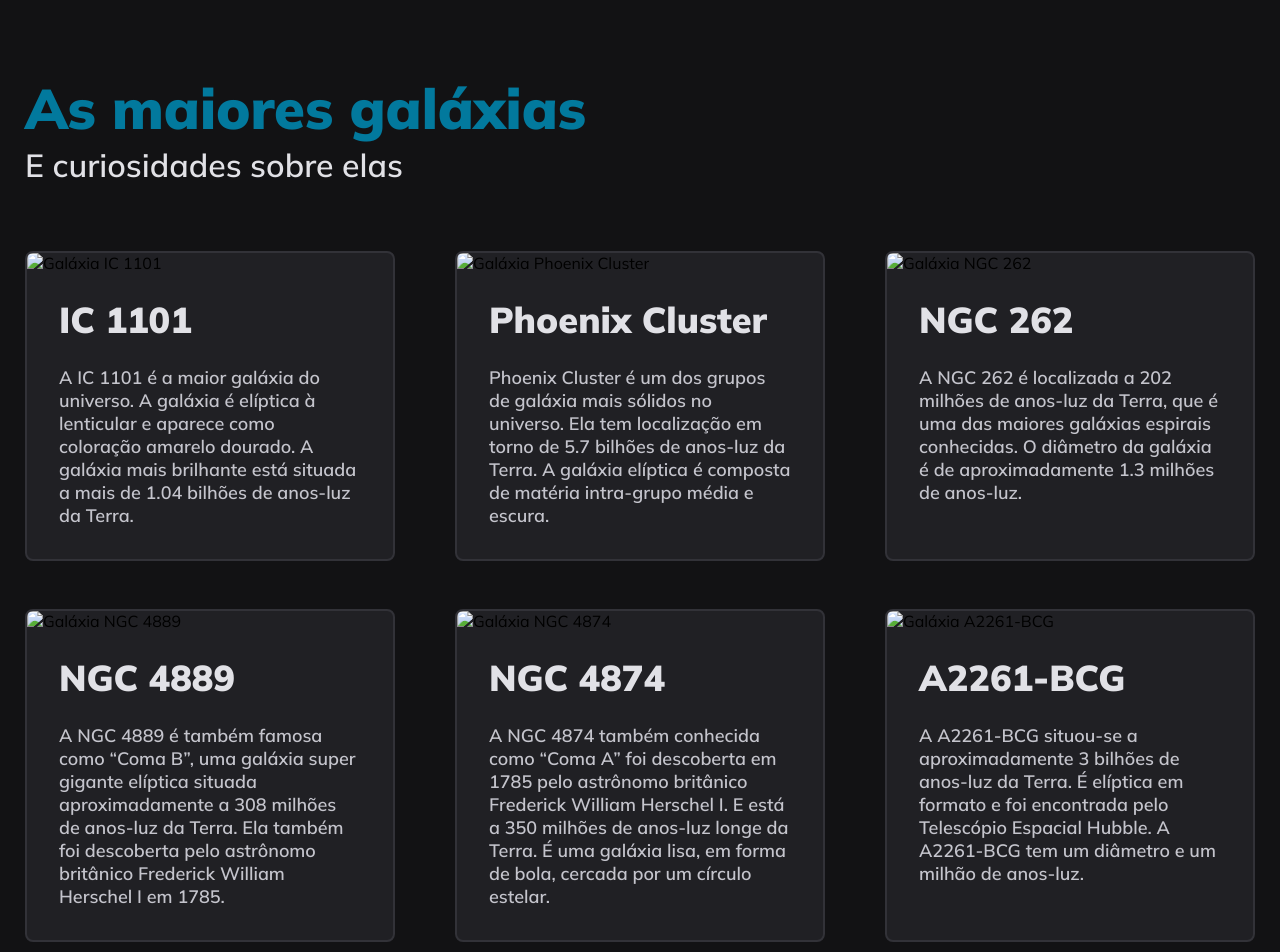
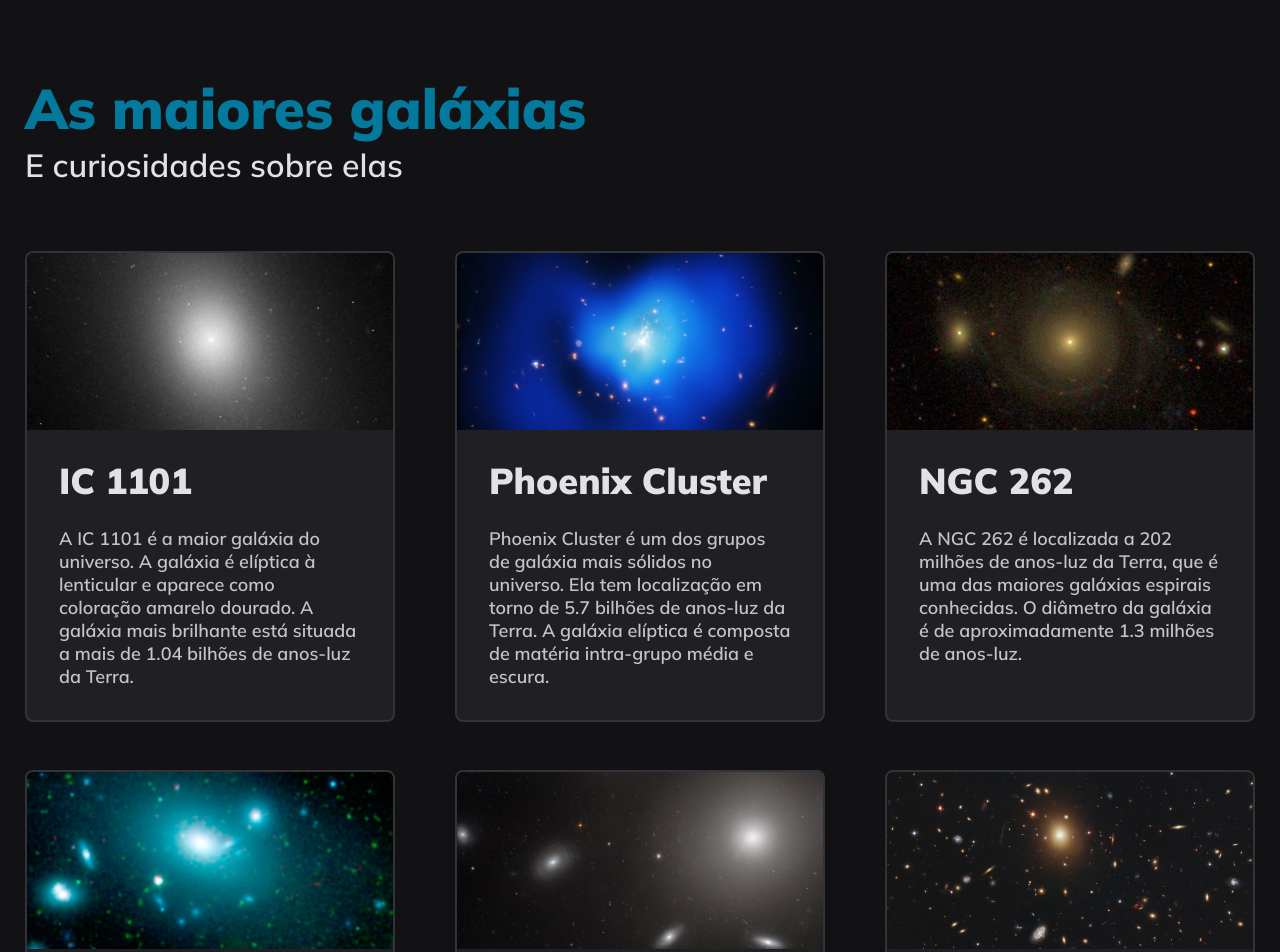
Before and after one commit to fronzinha/stage-3-projeto-galaxia, a plain HTML site: page index.html in a window 1280 px wide. Shown: the top 952 px of the page. Drawn offline with Linux system fonts and the light colour scheme; the site is published under a folder, as on GitHub Pages, so addresses that start at the root find nothing.

Commit message:
colocando as fotos no deploy

```diff
--- a/index.html
+++ b/index.html
@@ -19,28 +19,28 @@
     </header>
     <main>
         <div class="card">
-            <img src="/images/IC1101.jpg" alt="Galáxia IC 1101">
+            <img src="./images/IC1101.jpg" alt="Galáxia IC 1101">
             <h2>IC 1101</h2>
             <p>A IC 1101 é a maior galáxia do universo. A galáxia é elíptica à lenticular e aparece como coloração
                 amarelo dourado. A galáxia mais brilhante está situada a mais de 1.04 bilhões de anos-luz da Terra. </p>
         </div>
 
         <div class="card">
-            <img src="/images/Phoenixcluster.jpg" alt="Galáxia Phoenix Cluster">
+            <img src="./images/Phoenixcluster.jpg" alt="Galáxia Phoenix Cluster">
             <h2>Phoenix Cluster</h2>
             <p>Phoenix Cluster é um dos grupos de galáxia mais sólidos no universo. Ela tem localização em torno de 5.7
                 bilhões de anos-luz da Terra. A galáxia elíptica é composta de matéria intra-grupo média e escura.</p>
         </div>
 
         <div class="card">
-            <img src="/images/NGC262.jpg" alt="Galáxia NGC 262">
+            <img src="./images/NGC262.jpg" alt="Galáxia NGC 262">
             <h2>NGC 262</h2>
             <p>A NGC 262 é localizada a 202 milhões de anos-luz da Terra, que é uma das maiores galáxias espirais
                 conhecidas. O diâmetro da galáxia é de aproximadamente 1.3 milhões de anos-luz. </p>
         </div>
 
         <div class="card">
-            <img src="/images/NGC4889.jpg" alt="Galáxia NGC 4889">
+            <img src="./images/NGC4889.jpg" alt="Galáxia NGC 4889">
             <h2>NGC 4889</h2>
             <p>A NGC 4889 é também famosa como “Coma B”, uma galáxia super gigante elíptica situada aproximadamente a
                 308 milhões de anos-luz da Terra. Ela também foi descoberta pelo astrônomo britânico Frederick William
@@ -48,7 +48,7 @@
         </div>
 
         <div class="card">
-            <img src="/images/NGC4874.jpg" alt="Galáxia NGC 4874">
+            <img src="./images/NGC4874.jpg" alt="Galáxia NGC 4874">
             <h2>NGC 4874</h2>
             <p>A NGC 4874 também conhecida como “Coma A” foi descoberta em 1785 pelo astrônomo britânico Frederick
                 William Herschel I. E está a 350 milhões de anos-luz longe da Terra. É uma galáxia lisa, em forma de
@@ -56,7 +56,7 @@
         </div>
 
         <div class="card">
-            <img src="/images/A2261BCG.jpg" alt="Galáxia A2261-BCG">
+            <img src="./images/A2261BCG.jpg" alt="Galáxia A2261-BCG">
             <h2>A2261-BCG</h2>
             <p>A A2261-BCG situou-se a aproximadamente 3 bilhões de anos-luz da Terra. É elíptica em formato e foi
                 encontrada pelo Telescópio Espacial Hubble. A A2261-BCG tem um diâmetro e um milhão de anos-luz.</p>
```
